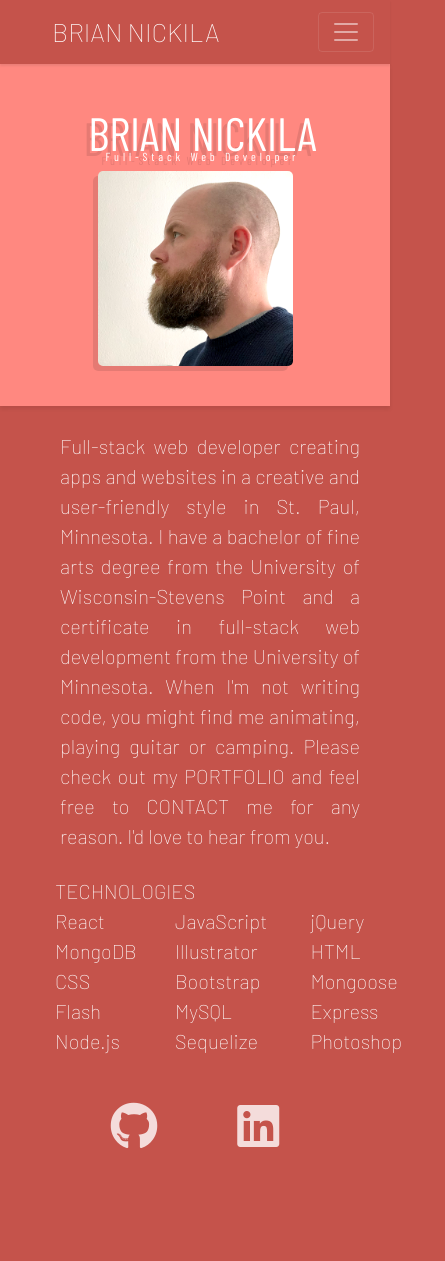
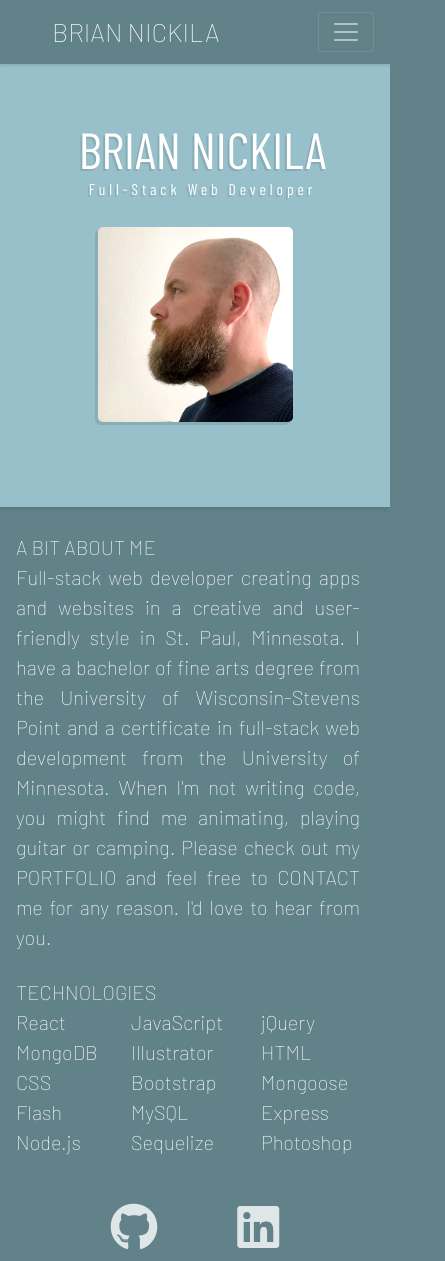
Before and after one commit to nickila/portfolio, a React (Create React App) app in the folder client/: page / in a window 390 px wide. Shown: the whole page, 445 px wide, since content can reach past the window. Before the commit the page ends 1160 px from the top, so only its background shows below. Built offline with nearby package versions, Linux system fonts and the light colour scheme.

Commit message:
Changed some colors and adjusted responsivity

```diff
--- a/client/src/App.css
+++ b/client/src/App.css
@@ -1,7 +1,7 @@
 body {
   font-family: "Barlow Condensed", sans-serif;
   color: white;
-  background-color: rgb(197, 83, 75);
+  background-color: rgb(98, 130, 138);
 }
 
 .bioDiv {
@@ -18,25 +18,25 @@ body {
 }
 
 .name {
-  font-size: 12vw;
+  font-size: 13vw;
   text-shadow: -5px 5px rgba(0, 0, 0, 0.1);
   padding-left: 25px;
 }
 
 .nameDiv {
-  background-color: rgb(255, 136, 128);
+  background-color: rgb(151, 192, 202);
   box-shadow: 0 3px 4px rgba(0, 0, 0, 0.08);
-  padding-top: 40px;
-  padding-bottom: 40px;
+  padding-top: 55px;
+  padding-bottom: 85px;
 
 }
 
 .role {
-  margin-top: -20px;
-  font-size: 3vw;
+  font-size: 4vw;
   text-shadow: -4px 4px rgba(0, 0, 0, 0.1);
   padding-left: 30px;
   letter-spacing: 1vw;
+  padding-bottom: 20px;
 }
 
 .bio {
@@ -136,6 +136,10 @@ table {
   padding-left: 10px;
 }
 
+.tableDiv {
+  padding-left: 20px;
+}
+
 
 @media only screen and (max-width: 1130px) {
   .fab {
@@ -157,15 +161,24 @@ table {
   }
   .name {
     padding-left: 0;
+    text-shadow: -2px 2px rgba(0, 0, 0, 0.1);
+    margin: 0;
+
   }
   .role {
     padding-left: 0;
+    text-shadow: -2px 2px rgba(0, 0, 0, 0.1);
+
   }
   .profileImg {
     width: 50%;
+    box-shadow: -3px 3px rgba(0, 0, 0, 0.1);
+
   }
-  table {
-    margin-left: 55px;
+
+  .tableDiv {
+    margin-left: 1rem;
+    padding-left: 0;
   }
   .fab {
     padding-left: 40px;
@@ -176,4 +189,13 @@ table {
     padding-right: 0;
   }
 
+  .bio {
+    padding-left: 0;
+    margin-left: 0;
+  }
+
+  .bioDiv {
+    padding-left: 0;
+    margin-left: 1rem;
+  }
 }
--- a/client/src/components/Navbar.css
+++ b/client/src/components/Navbar.css
@@ -10,7 +10,7 @@
 }
 
 .bg-blue {
-    background-color: rgb(197, 83, 75);
+    background-color: rgb(98, 130, 138);
 }
 
 nav {
--- a/client/src/pages/Contact.css
+++ b/client/src/pages/Contact.css
@@ -1,10 +1,10 @@
 .contact-container {
-    background-color: rgb(255, 136, 128);
+    background-color: rgb(151, 192, 202);
 }
 
 .card {
     margin-top: 100px;
-    border-color: rgb(197, 83, 75);
+    border-color: rgb(98, 130, 138);
     box-shadow: -3px 4px rgba(0, 0, 0, 0.08);
 
 }
@@ -19,18 +19,18 @@ label {
     font-family: 'Barlow', sans-serif;
     font-size: 1.25rem;
     margin-top: 15px;
-    background-color: rgb(197, 83, 75);
-    border-color: rgb(197, 83, 75);
+    background-color: rgb(98, 130, 138);
+    border-color: rgb(98, 130, 138);
 }
 
 .contact-btn:hover {
-    background-color: rgb(163, 55, 48);
-    border-color: rgb(163, 55, 48);
+    background-color: rgb(69, 102, 110);
+    border-color: rgb(69, 102, 110);
     color: white;
 }
 .card-header {
-    background-color: rgb(197, 83, 75);;
-    border-color: rgb(197, 83, 75);;
+    background-color: rgb(98, 130, 138);
+    border-color: rgb(98, 130, 138);
 }
 
 .contactMe {
--- a/client/src/pages/Home.js
+++ b/client/src/pages/Home.js
@@ -26,9 +26,9 @@ function Home() {
             </div >
             < div className="row infoRow" >
                 <div className="col-md-7 bioDiv">
-                    <p className="bio">Full-stack web developer creating apps and websites in a creative and user-friendly style in St. Paul, Minnesota. I have a bachelor of fine arts degree from the University of Wisconsin-Stevens Point and a certificate in full-stack web development from the University of Minnesota. When I'm not writing code, you might find me animating, playing guitar or camping. Please check out my <Link className="link" to="/portfolio">PORTFOLIO</Link> and feel free to <Link className="link" to="/contact" >CONTACT</Link> me for any reason. I'd love to hear from you.</p>
+                    <p className="bio">A BIT ABOUT ME<br />Full-stack web developer creating apps and websites in a creative and user-friendly style in St. Paul, Minnesota. I have a bachelor of fine arts degree from the University of Wisconsin-Stevens Point and a certificate in full-stack web development from the University of Minnesota. When I'm not writing code, you might find me animating, playing guitar or camping. Please check out my <Link className="link" to="/portfolio">PORTFOLIO</Link> and feel free to <Link className="link" to="/contact" >CONTACT</Link> me for any reason. I'd love to hear from you.</p>
                 </div>
-                <div className="col-md-3">
+                <div className="col-md-3 tableDiv">
                     <table className="table borderless">
                         <tr className="techs">
                             <td colspan="3" className="techHeader">TECHNOLOGIES</td>
--- a/client/src/pages/Portfolio.css
+++ b/client/src/pages/Portfolio.css
@@ -37,7 +37,7 @@
 }
 
 .section {
-    background-color: rgb(255, 136, 128);
+    background-color: rgb(151, 192, 202);
     padding: 15px;
 }
 
@@ -53,7 +53,7 @@
 }
 
 .portfolioHeaderDiv {
-    background-color: rgb(197, 83, 75);
+    background-color: rgb(98, 130, 138);
     border-radius: 4px 4px 0 0;
 
 }
```
